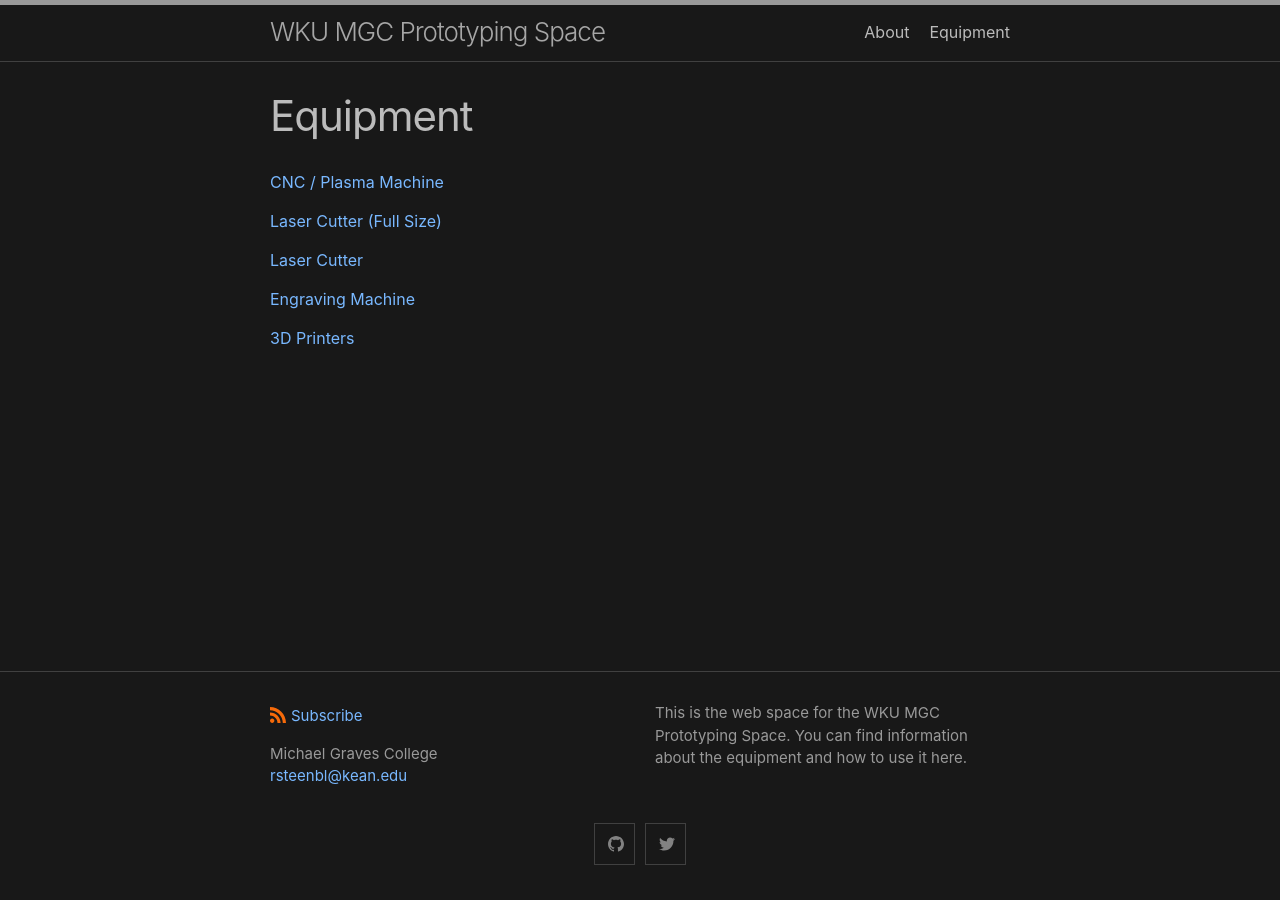
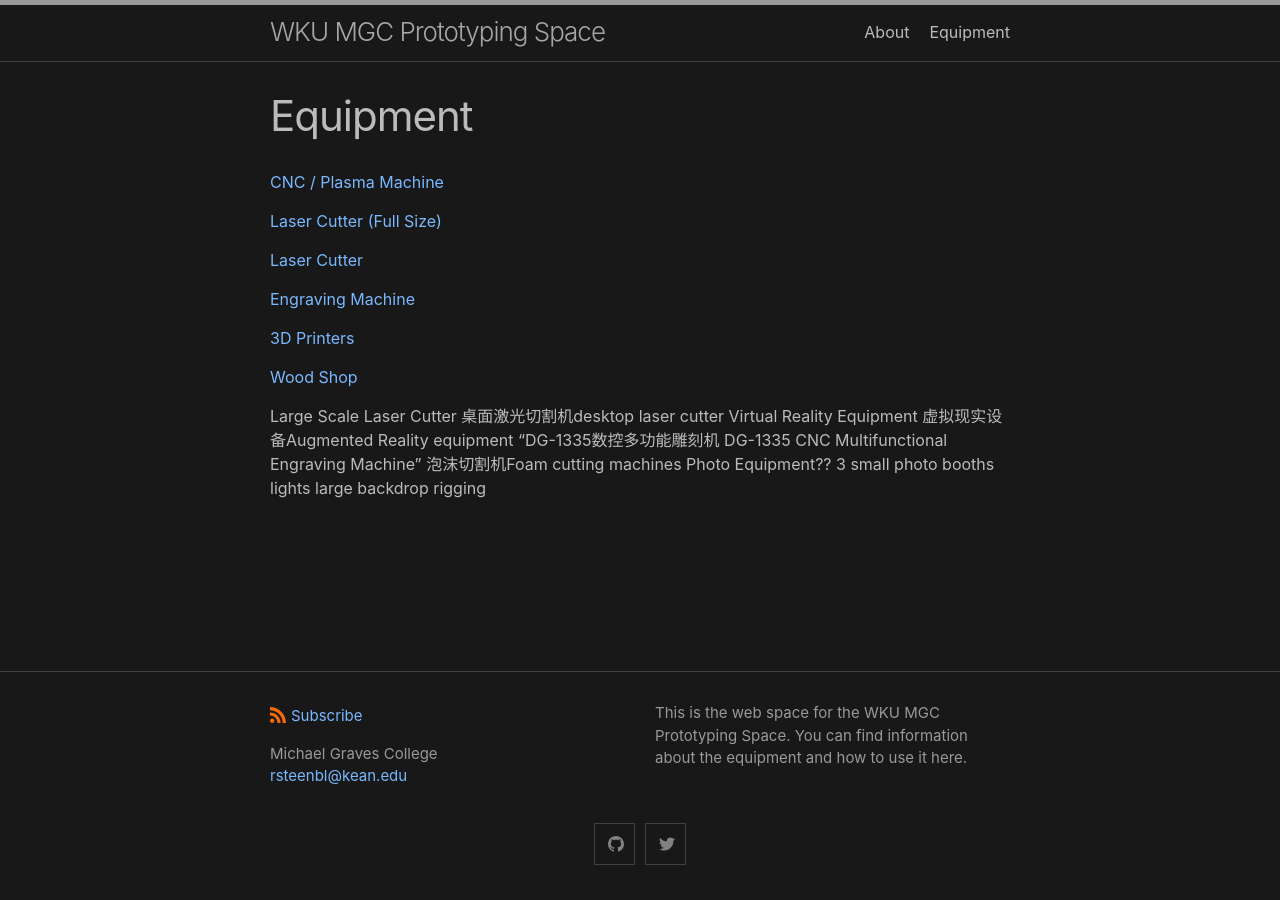
Before and after one commit to KeanMGC/WKUProtoSpace, a Jekyll site: the page built from equipment.md, in a window 1280 px wide. Built offline with Jekyll 4.4.1, drawn with Linux system fonts in a browser that asks for light colours.

```diff
--- a/equipment.md
+++ b/equipment.md
@@ -13,3 +13,19 @@
 [Engraving Machine]()
 
 [3D Printers](/3dprint.md)
+
+[Wood Shop](/wood.md)
+
+
+
+Large Scale Laser Cutter
+桌面激光切割机desktop laser cutter
+Virtual Reality Equipment
+虚拟现实设备Augmented Reality equipment
+"DG-1335数控多功能雕刻机
+ DG-1335 CNC Multifunctional Engraving Machine"
+泡沫切割机Foam cutting machines
+Photo Equipment??
+3 small photo booths
+lights
+large backdrop rigging
```
Also changed, not shown: 3dprint.md (+5 -3 lines), about.md (+1 -1 lines), prusa.md (added, +5 -0 lines), tablesaw.md (added, +14 -0 lines), wood.md (added, +17 -0 lines).
